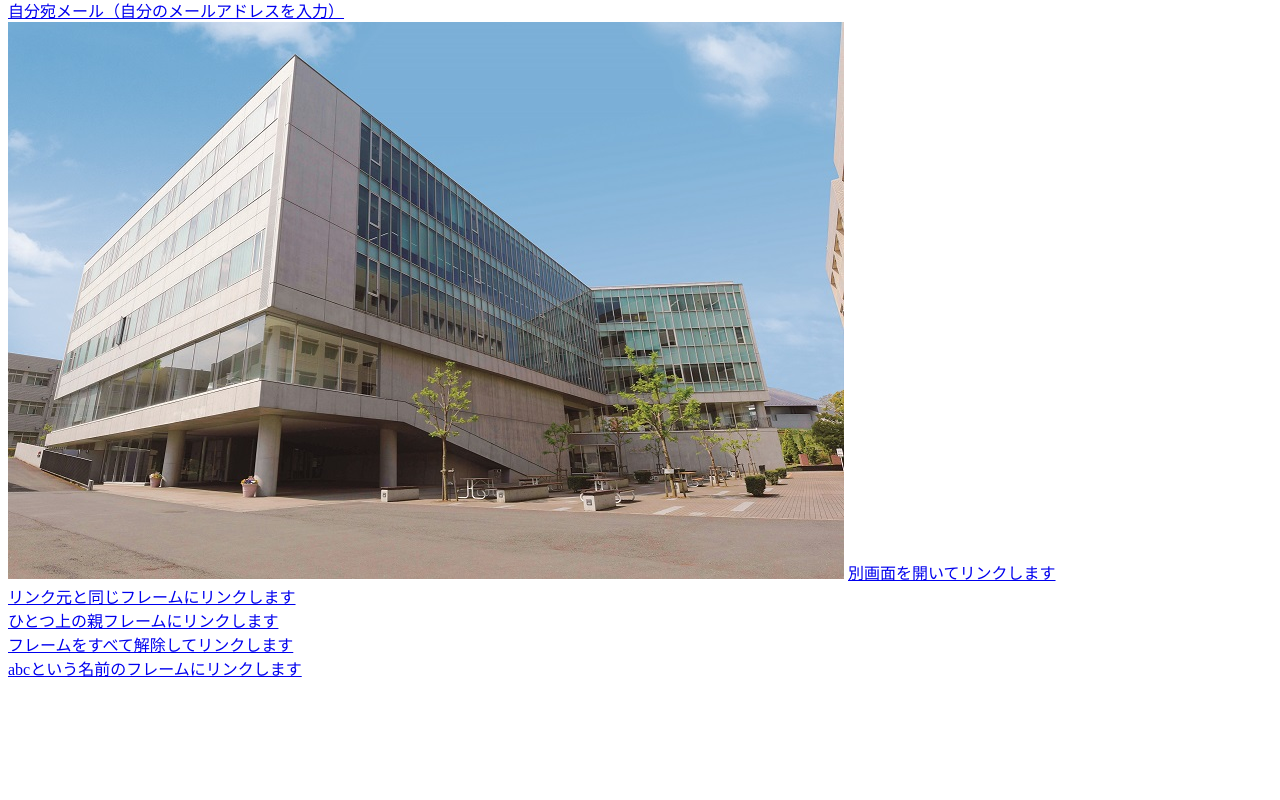
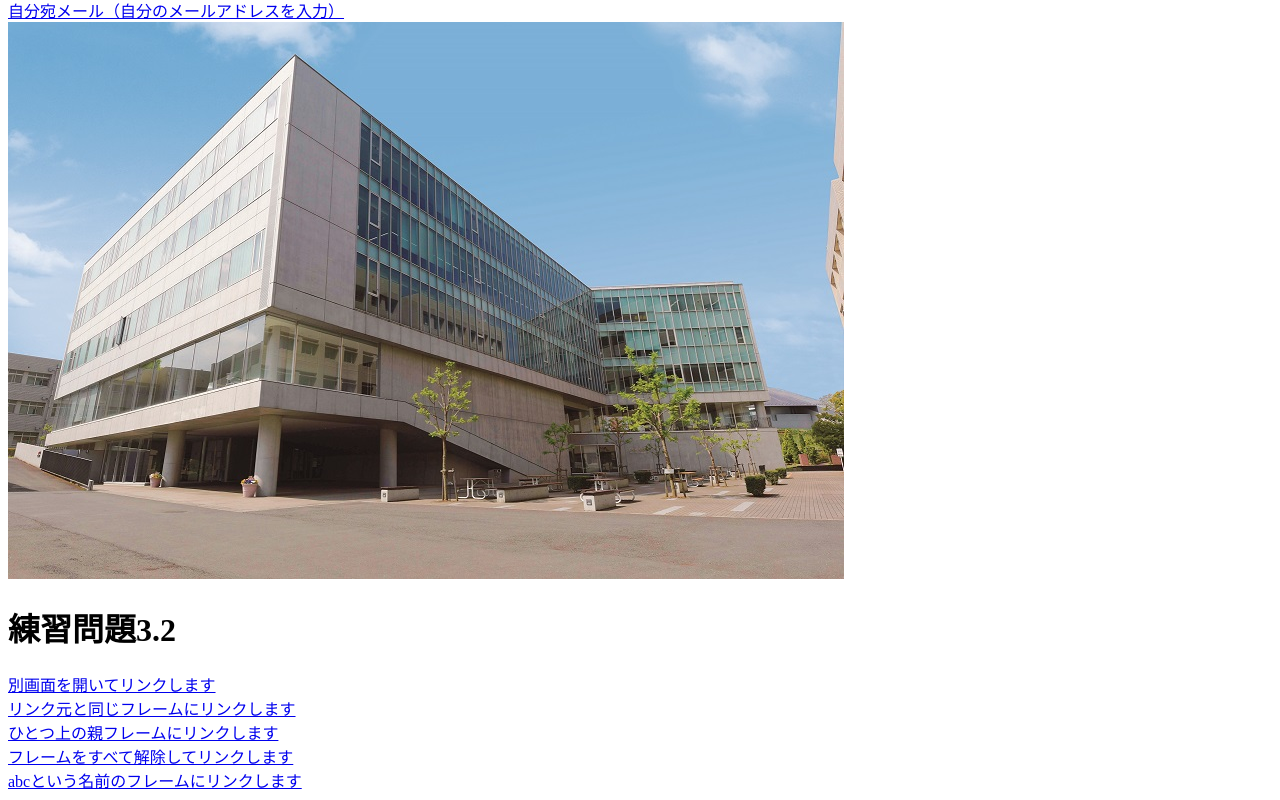
Before and after one commit to fvfvfve345/zm26404, a plain HTML site: page index.html in a window 1280 px wide. Shown: the part 2475-3275 px from the top of the page. Before the commit the page ends 3163 px from the top, so only its background shows below. Drawn offline with Linux system fonts and the light colour scheme.

Commit message:
Update index.html

```diff
--- a/index.html
+++ b/index.html
@@ -159,6 +159,7 @@ style="margin:1ex">x<sup>2</sup>+y<sup>2</sup>=z<sup>2</sup>
 <body>
 
 </body>
+<h1>練習問題3.2</h1>
 <a href="a.html" target="_blank">別画面を開いてリンクします</a><br>
 
 <a href="a.html" target="_self">リンク元と同じフレームにリンクします</a><br>
```
